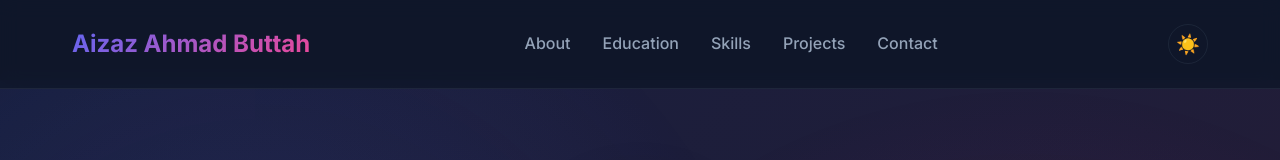
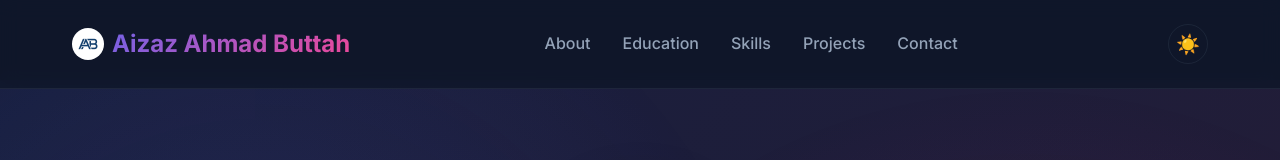
Before and after one commit to aizazahmadbuttah/portfolio, a React (Vite) app: page / in a window 1280 px wide. Shown: the top 160 px of the page. Built offline with nearby package versions, Linux system fonts and the light colour scheme; grey boxes are pictures that could not be loaded.

Commit message:
Add logo icon next to name in navbar

```diff
--- a/src/App.css
+++ b/src/App.css
@@ -57,6 +57,16 @@
     -webkit-background-clip: text;
     -webkit-text-fill-color: transparent;
     background-clip: text;
+    display: flex;
+    align-items: center;
+    gap: 0.5rem;
+}
+
+.logo-icon {
+    width: 32px;
+    height: 32px;
+    border-radius: 50%;
+    object-fit: cover;
 }
 
 .nav-links {
--- a/src/App.jsx
+++ b/src/App.jsx
@@ -1,6 +1,7 @@
 import { useState, useEffect } from 'react'
 import './App.css'
 import profileImg from './assets/profile.jpg'
+import faviconImg from './assets/favicon.png'
 
 function App() {
     const [theme, setTheme] = useState('dark');
@@ -150,7 +151,7 @@ function App() {
         <div className="app">
             <header className="header">
                 <nav className="nav">
-                    <h1 className="logo">Aizaz Ahmad Buttah</h1>
+                    <h1 className="logo"><img src={faviconImg} alt="Logo" className="logo-icon" />Aizaz Ahmad Buttah</h1>
                     <button className={`hamburger ${mobileMenuOpen ? 'active' : ''}`} onClick={() => setMobileMenuOpen(!mobileMenuOpen)} aria-label="Toggle menu">
                         <span></span>
                         <span></span>
```
